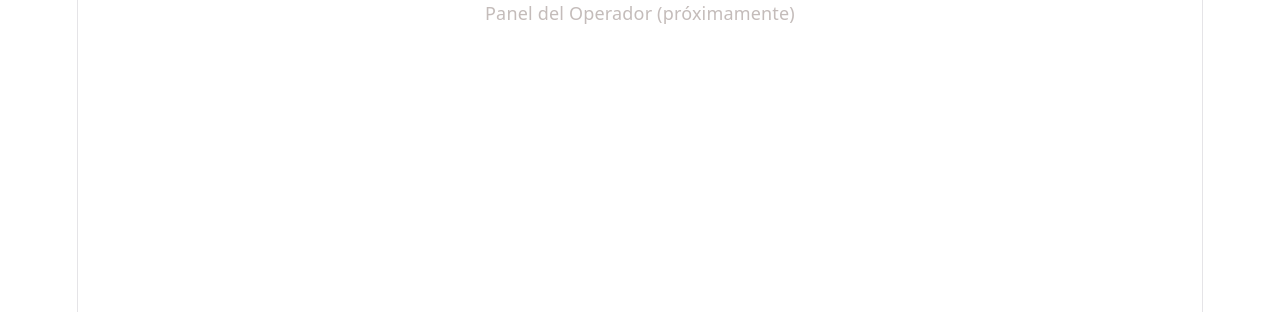
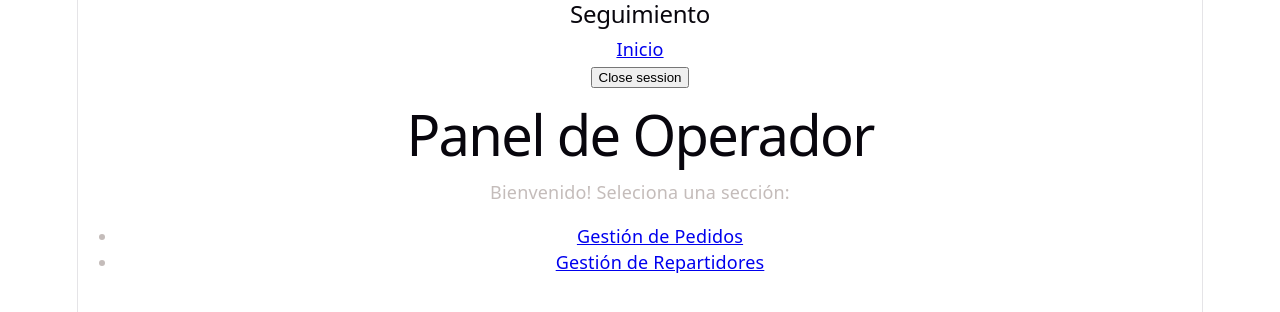
Before and after one commit to tanxxi/App-Web, a React (Vite) app: page /login in a window 1280 px wide. Both pictures are taken after typing "Sample", "Sample123" into the empty fields and a click on the button "Entrar". Shown: the top 312 px of the page. Built offline with nearby package versions, Linux system fonts and the light colour scheme.

Commit message:
Ahora se puede navegar desde el login a la interfaz de Inicio del Organizador logístico

```diff
--- a/src/App.jsx
+++ b/src/App.jsx
@@ -2,9 +2,12 @@ import { Routes, Route, Navigate } from 'react-router-dom';
 import { useAuth } from './context/AuthContext';
 import { PrivateRoute } from './components/PrivateRoute';
 import LoginPage from './pages/LoginPage';
+import OperadorLayout from './pages/Operador/OperadorLayout';
+import OperadorDashboard from './pages/Operador/OperadorDashboard';
+import PedidosPage from './pages/Operador/PedidosPage';
+import RepartidoresPage from './pages/Operador/RepartidoresPage';
+//Aquí deben ir las importaciones de los componentes de las otras interfaces
 import { ROLES } from './constants/roles';
-// Layouts y páginas futuras (por ahora no importados)
-// import OperadorLayout from './pages/operador/OperadorLayout';
 
 function App() {
   const { isAuthenticated, user } = useAuth();
@@ -35,26 +38,33 @@ function App() {
       />
 
       {/* Rutas protegidas para operador y admin (ejemplo) */}
-      <Route element={<PrivateRoute allowedRoles={[ROLES.OPERADOR_LOGISTICO, ROLES.ADMINISTRADOR]} />}>
+      <Route element={<PrivateRoute allowedRoles = {[ROLES.OPERADOR_LOGISTICO]} />}>
         {/* Aquí irán las rutas del operador cuando las crees */}
-        <Route path="/operador" element={<div>Panel del Operador (próximamente)</div>} />
+        <Route path="/operador" element = {<OperadorLayout/>}>
+          <Route index element = {<OperadorDashboard/>}/>
+          <Route path = "pedidos" element = {<PedidosPage/>}/>
+          <Route path = "repartidores" element = {<RepartidoresPage/>}/>
+        </Route>
+      </Route>
+
+      <Route element={<PrivateRoute allowedRoles = {[ROLES.ADMINISTRADOR]}/>}>
       </Route>
 
       {/* Rutas protegidas para repartidor */}
-      <Route element={<PrivateRoute allowedRoles={[ROLES.REPARTIDOR]} />}>
-        <Route path="/repartidor" element={<div>Panel del Repartidor (próximamente)</div>} />
+      <Route element = {<PrivateRoute allowedRoles={[ROLES.REPARTIDOR]} />}>
+        <Route path = "/repartidor" element = {<div>Panel del Repartidor (próximamente)</div>} />
       </Route>
 
       {/* Rutas protegidas para cliente */}
-      <Route element={<PrivateRoute allowedRoles={[ROLES.CLIENTE]} />}>
-        <Route path="/cliente" element={<div>Panel del Cliente (próximamente)</div>} />
+      <Route element = {<PrivateRoute allowedRoles={[ROLES.CLIENTE]} />}>
+        <Route path = "/cliente" element={<div>Panel del Cliente (próximamente)</div>} />
       </Route>
 
       {/* No autorizado */}
-      <Route path="/no-autorizado" element={<div>No tienes permiso para acceder a esta sección.</div>} />
+      <Route path = "/no-autorizado" element={<div>No tienes permiso para acceder a esta sección.</div>} />
 
       {/* Redirigir raíz */}
-      <Route path="/" element={<Navigate to={isAuthenticated ? getHomePath(user?.rol) : '/login'} replace />} />
+      <Route path = "/" element={<Navigate to = {isAuthenticated ? getHomePath(user?.rol) : '/login'} replace />} />
     </Routes>
   );
 }
--- a/src/components/PrivateRoute.jsx
+++ b/src/components/PrivateRoute.jsx
@@ -13,7 +13,6 @@ export function PrivateRoute({ allowedRoles }) {
 
   // Si se requiere un rol específico y el usuario no lo tiene
   if (allowedRoles && !allowedRoles.includes(user?.rol)) {
-
     return <Navigate to="/no-autorizado" replace />;
   }
 
--- a/src/pages/LoginPage.jsx
+++ b/src/pages/LoginPage.jsx
@@ -1,7 +1,7 @@
 import { useState } from 'react';
 import { useAuth } from '../context/AuthContext';
 
-function LoginPage() {
+export default function LoginPage() {
   const [email, setEmail] = useState('');
   const [password, setPassword] = useState('');
   const [error, setError] = useState(null);
@@ -46,10 +46,11 @@ function LoginPage() {
             onChange={(e) => setEmail(e.target.value)}
             placeholder="ej. usuario@correo.com"
             disabled={loading}
+            autoComplete = "username"
           />
         </div>
         <div>
-          <label htmlFor="password">Contraseña</label>
+          <label htmlFor="password" >Contraseña</label>
           <input
             id="password"
             type="password"
@@ -57,14 +58,13 @@ function LoginPage() {
             onChange={(e) => setPassword(e.target.value)}
             placeholder="••••••••"
             disabled={loading}
+            autoComplete = "current-password"
           />
         </div>
-        <button type="submit" disabled={loading}>
+        <button type="submit" disabled={false}>
           {loading ? 'Verificando…' : 'Entrar'}
         </button>
       </form>
     </div>
   );
 }
-
-export default LoginPage;
--- /dev/null
+++ b/src/pages/Operador/OperadorDashboard.jsx
@@ -0,0 +1,16 @@
+
+import {Link} from 'react-router-dom'
+
+export default function OperadorDashboard()
+{
+    return(
+        <div>
+            <h1> Panel de Operador</h1>
+            <p>Bienvenido! Seleciona una sección:</p>
+            <ul>
+                <li><Link to = "/operador/pedidos"> Gestión de Pedidos </Link></li>
+                <li><Link to = "/operador/repartidores"> Gestión de Repartidores </Link></li>
+            </ul>
+        </div>
+    )
+}
--- /dev/null
+++ b/src/pages/Operador/OperadorLayout.jsx
@@ -0,0 +1,30 @@
+import {useNavigate, Outlet, Link} from "react-router-dom";
+import {useAuth} from "../../context/AuthContext"
+
+export default function OperadorLayout()
+{
+    const {logout} = useAuth();
+    const navigate = useNavigate();
+
+    const handleLogout = () =>{
+        logout();
+        navigate('/login', {replace : true})
+    };
+
+    return (
+        <div>
+            {/* Barra lateral */}
+           <aside>
+              <h2> Seguimiento </h2>
+              <nav>
+                <Link to = "/operador"> Inicio </Link>
+              </nav>
+              <button onClick = {handleLogout}> Close session </button>
+           </aside>
+
+           <main>
+              <Outlet/>
+           </main>
+        </div>
+    )
+}
--- /dev/null
+++ b/src/pages/Operador/PedidosPage.jsx
@@ -0,0 +1,4 @@
+export default function PedidosPage()
+{
+    return(<h1>GAY PEDIDO</h1>)
+}
--- /dev/null
+++ b/src/pages/Operador/RepartidoresPage.jsx
@@ -0,0 +1,4 @@
+export default function RepartidoresPage()
+{
+    return(<h1>GAY REPARTIDOR</h1>)
+}
```
